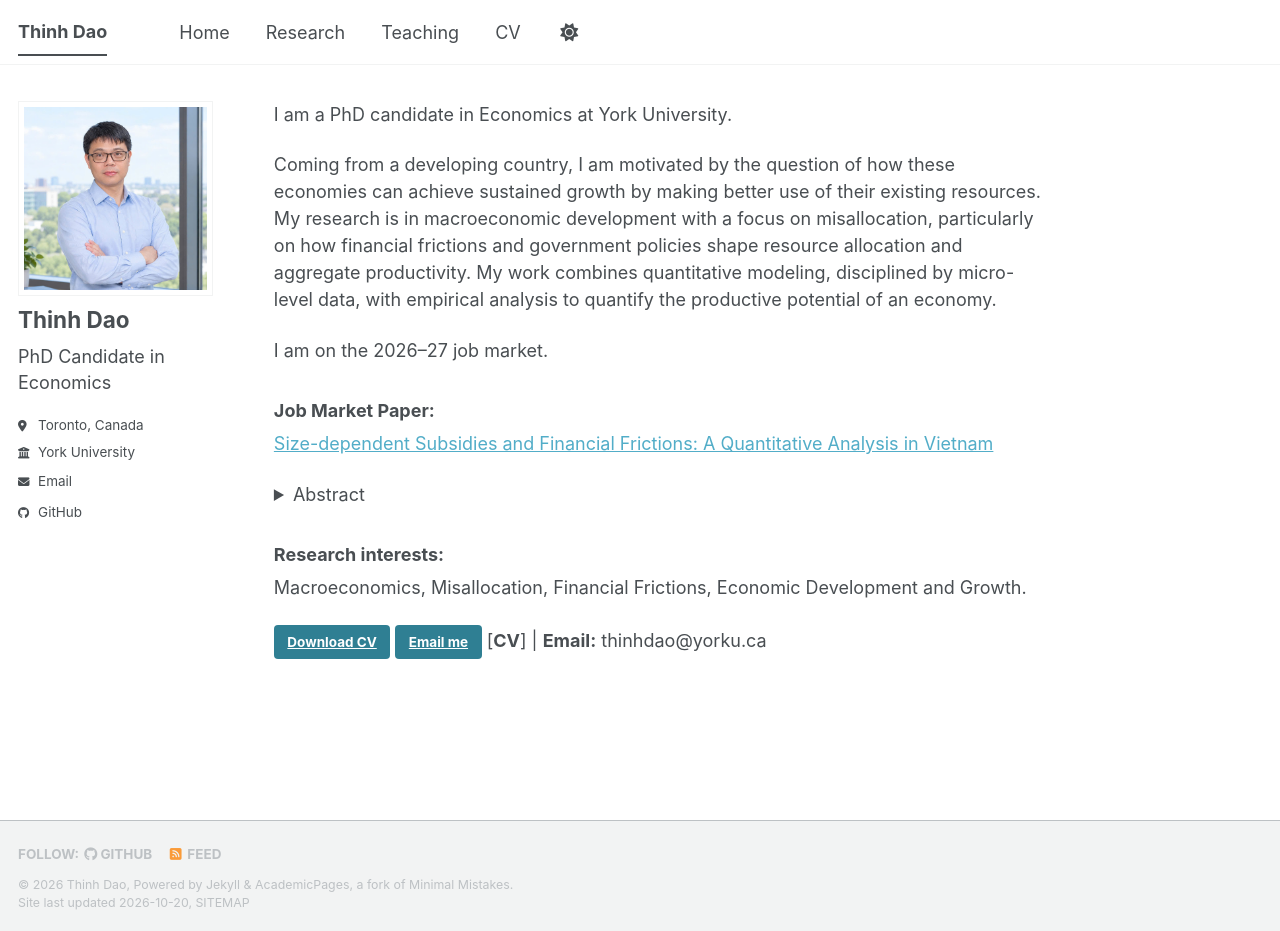
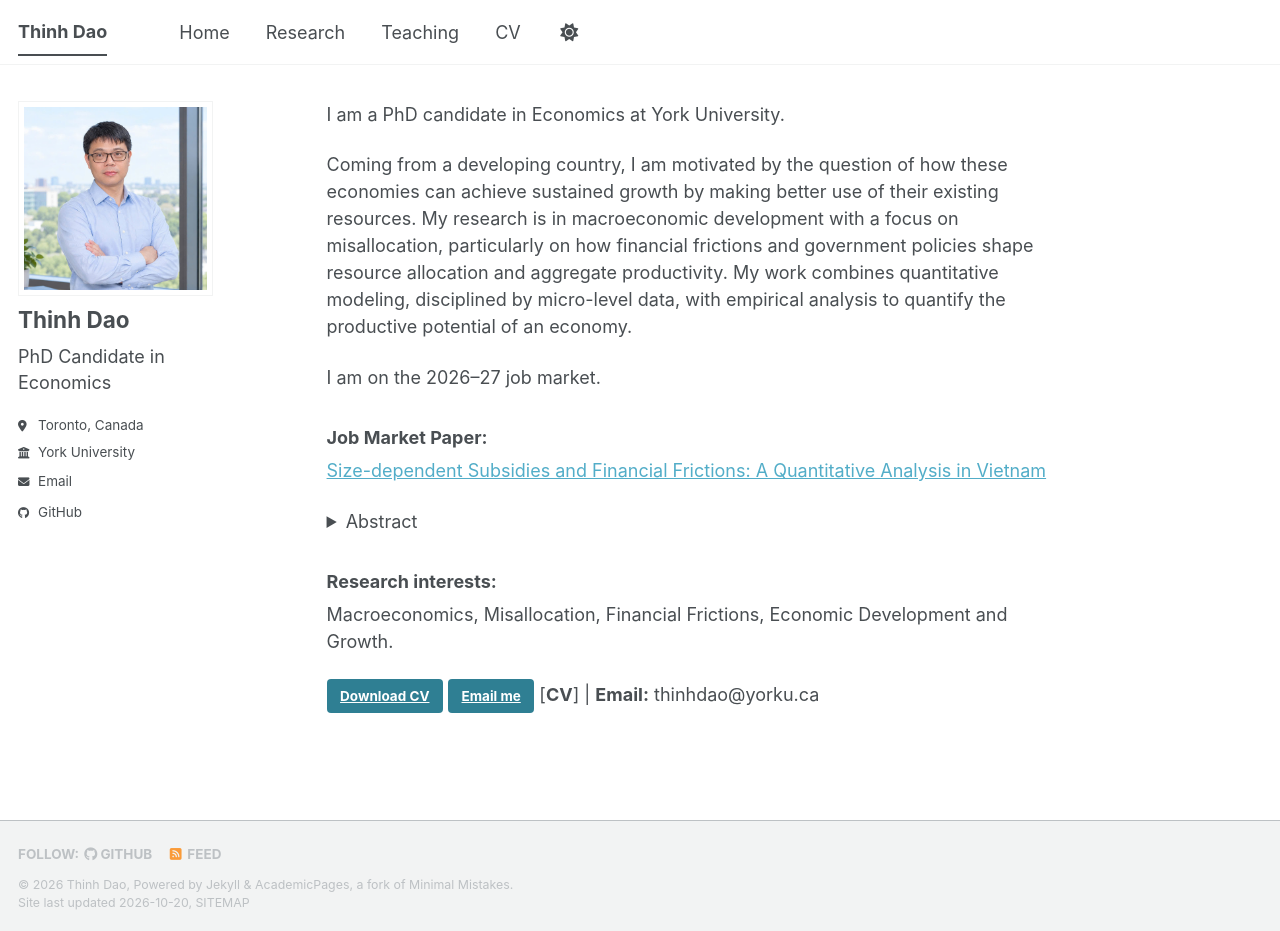
Before and after one commit to thinh-dao-econ/thinh-dao-econ.github.io, a Jekyll site: the page built from _pages/about.md, in a window 1280 px wide and 931 px high. Built offline with Jekyll 4.4.1, drawn with Linux system fonts in a browser that asks for light colours; a style sheet for code colours, icons or effects is not loaded.

Commit message:
Add inner wrap class to page styling

```diff
--- a/assets/css/main.scss
+++ b/assets/css/main.scss
@@ -68,6 +68,6 @@ img.author__avatar,
 }
 
 /* Space between the sidebar and the main text */
-.page {
+.page__inner-wrap {
   padding-left: 2.5rem !important;
 }
```
